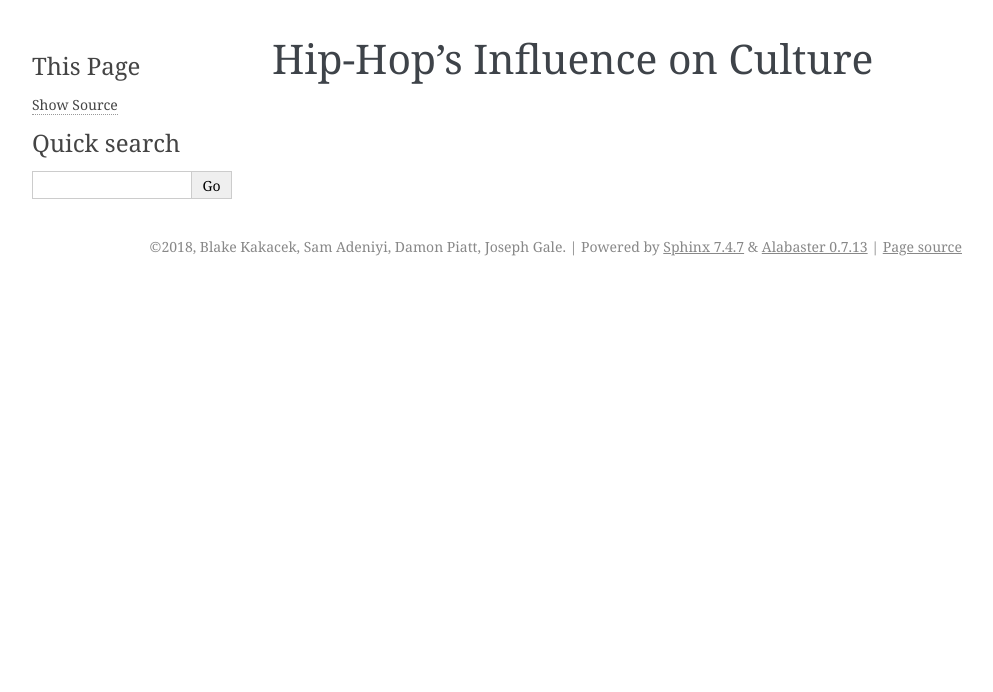
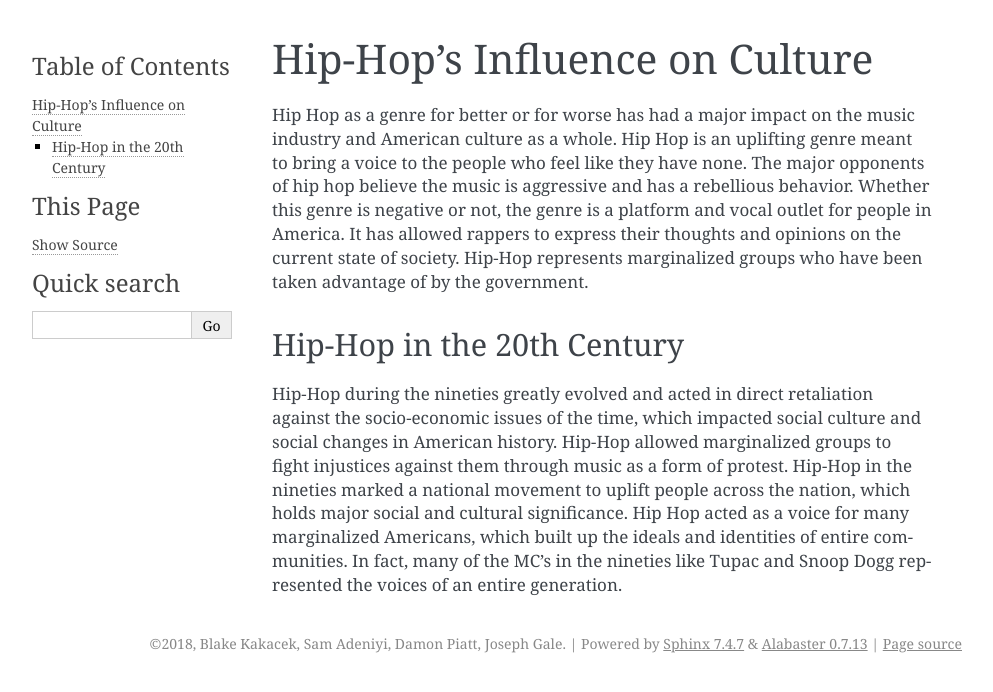
Before and after one commit to Bkakacek/static_pages, a Sphinx documentation site: the page built from source/hiphop_influence_on_culture/hiphop_influence_on_culture.rst, in a window 1280 px wide. Shown: the top 692 px of the page, without its empty margins (148-1141 px from the left). Built offline with Sphinx 7.4.7, drawn with Linux system fonts in a browser that asks for light colours.

Commit message:
Page content added to all pages.

```diff
--- a/source/hiphop_influence_on_culture/hiphop_influence_on_culture.rst
+++ b/source/hiphop_influence_on_culture/hiphop_influence_on_culture.rst
@@ -1,2 +1,24 @@
 Hip-Hop's Influence on Culture
 ==============================
+
+Hip Hop as a genre for better or for worse has had a major impact on the music
+industry and American culture as a whole. Hip Hop is an uplifting genre meant to
+bring a voice to the people who feel like they have none. The major opponents of
+hip hop believe the music is aggressive and has a rebellious behavior. Whether
+this genre is negative or not, the genre is a platform and vocal outlet for
+people in America. It has allowed rappers to express their thoughts and
+opinions on the current state of society. Hip-Hop represents marginalized
+groups who have been taken advantage of by the government.
+
+Hip-Hop in the 20th Century
+----------------------------
+
+Hip-Hop during the nineties greatly evolved and acted in direct retaliation
+against the socio-economic issues of the time, which impacted social culture
+and social changes in American history. Hip-Hop allowed marginalized groups to
+fight injustices against them through music as a form of protest.  Hip-Hop in
+the nineties marked a national movement to uplift people across the nation,
+which holds major social and cultural significance. Hip Hop acted as a voice for
+many marginalized Americans, which built up the ideals and identities of entire
+communities. In fact, many of the MC’s in the nineties like Tupac and Snoop Dogg
+represented the voices of an entire generation.
```
